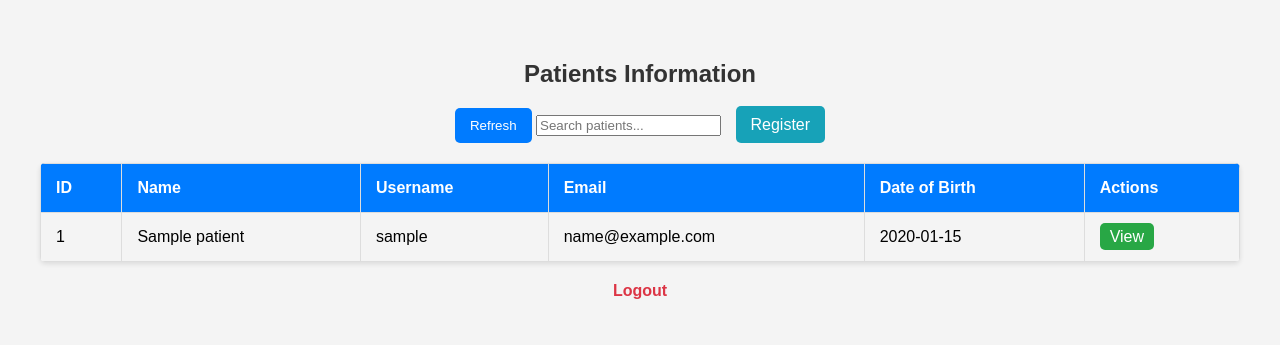
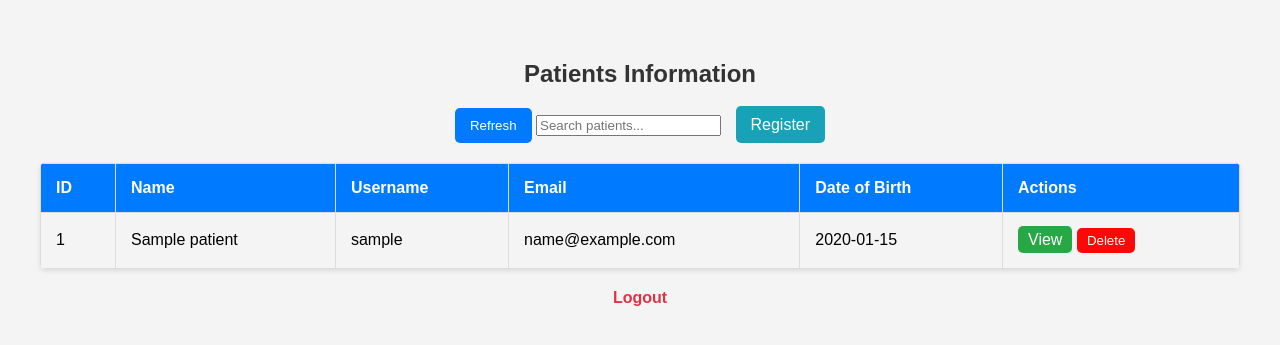
Before and after one commit to mayur1911/Parkinsons-Disease-Prediction, a Flask app: page /dashboard in a window 1280 px wide. Shown: the top 345 px of the page. Run offline with Flask 3, Linux system fonts and the light colour scheme; a user stored in the database is signed in; tables that the repository leaves empty hold one stand-in row (values such as "Sample post"); parts of the project's set-up code (start-up, migrations or seed data) failed here and were passed over.

Commit message:
added delete record button

```diff
--- a/app.py
+++ b/app.py
@@ -7,6 +7,7 @@ import pandas as pd
 from datetime import datetime
 import os
 import logging
+from flask import jsonify, redirect
 
 app = Flask(__name__)
 app.config['SQLALCHEMY_DATABASE_URI'] = 'sqlite:///hospital_admin.db'
@@ -319,6 +320,18 @@ def save_or_update_parameters(patient_id, features):
         db.session.rollback()  # Rollback in case of error
         flash(f"Error while saving parameters: {e}")
 
+@app.route('/delete_patient/<int:patient_id>', methods=['DELETE'])
+def delete_patient(patient_id):
+    # Find the patient by ID
+    patient = Patient.query.get(patient_id)
+
+    # If the patient exists, delete them
+    if patient:
+        db.session.delete(patient)  # This will also delete the associated Parameters due to cascade
+        db.session.commit()
+        return jsonify({'success': True, 'message': 'Patient deleted successfully'}), 200
+    else:
+        return jsonify({'success': False, 'message': 'Patient not found'}), 404
 
 
 if __name__ == '__main__':
--- a/static/css/patients.css
+++ b/static/css/patients.css
@@ -84,6 +84,17 @@ a:hover {
   transition: background-color 0.3s;
 }
 
+/* Action button styling */
+.delete-action-button {
+  background-color: #ff0707; /* Green */
+  color: white;
+  padding: 5px 10px;
+  border: none;
+  border-radius: 5px;
+  cursor: pointer;
+  transition: background-color 0.3s;
+}
+
 /* Action button hover effect */
 .action-button:hover {
   background-color: #218838; /* Darker green */
--- a/templates/dashboard.html
+++ b/templates/dashboard.html
@@ -1,17 +1,43 @@
 <!DOCTYPE html>
 <html lang="en">
   <head>
-    <meta charset="UTF-8">
+    <meta charset="UTF-8" />
     <title>Admin Dashboard</title>
-    <link rel="stylesheet" href="{{ url_for('static', filename='css/patients.css') }}">
+    <link
+      rel="stylesheet"
+      href="{{ url_for('static', filename='css/patients.css') }}"
+    />
   </head>
+  <script>
+    function deletePatient(patientId) {
+      if (confirm("Are you sure you want to delete this patient?")) {
+        fetch(`/delete_patient/${patientId}`, {
+          method: "DELETE",
+          headers: {
+            "Content-Type": "application/json",
+          },
+        })
+          .then((response) => response.json())
+          .then((data) => {
+            if (data.success) {
+              alert(data.message);
+              document.getElementById(`patient-row-${patientId}`).remove(); // Remove row without reload
+            } else {
+              alert(data.message);
+            }
+          })
+          .catch((error) => console.error("Error:", error));
+      }
+    }
+  </script>
+
   <body>
 
     <h2>Patients Information</h2>
     <div style="text-align: center; margin-bottom: 20px;">
         <button class="button" onclick="window.location.reload();">Refresh</button>
         <input type="text" id="searchInput" placeholder="Search patients..." onkeyup="searchPatients()">
-        <a href="{{ url_for('register') }}" class="register-button">Register</a> <!-- New Register Button -->
+        <a href="{{ url_for('register') }}" class="register-button">Register</a>
     </div>
 
     {% if patients %}
@@ -28,7 +54,7 @@
       </thead>
       <tbody>
         {% for patient in patients %}
-                <tr>
+        <tr id="patient-row-{{ patient.id }}">
           <td>{{ patient.id }}</td>
           <td>{{ patient.name }}</td>
           <td>{{ patient.username }}</td>
@@ -36,6 +62,7 @@
           <td>{{ patient.date_of_birth.strftime('%Y-%m-%d') }}</td>
           <td>
             <a href="{{ url_for('predict_form') }}?patient_id={{ patient.id }}" class="action-button" onclick="setPatientId({{ patient.id }})">View</a>
+            <button class="delete-action-button" onclick="deletePatient({{ patient.id }})">Delete</button>
           </td>
         </tr>
         {% endfor %}
```
Also changed, not shown: instance/hospital_admin.db (added). Lines whose indentation alone changed are shown as unchanged.
